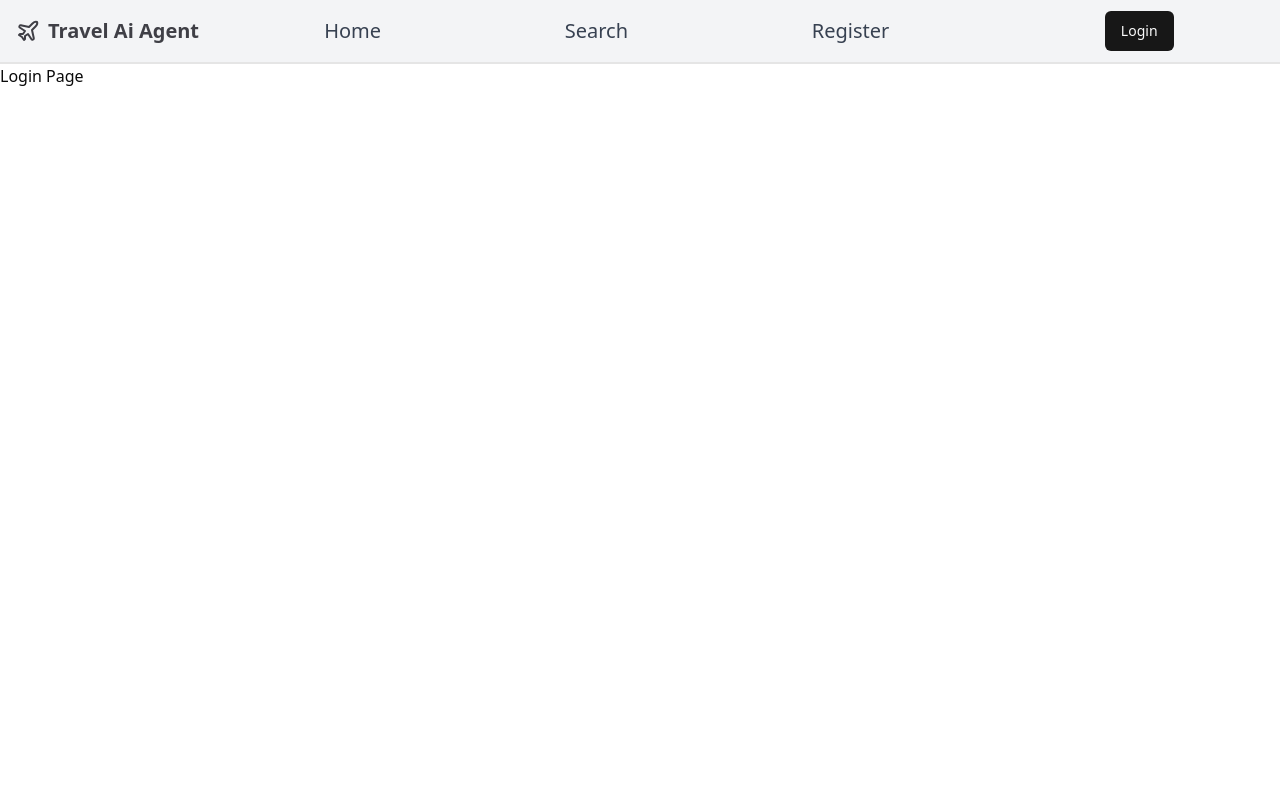
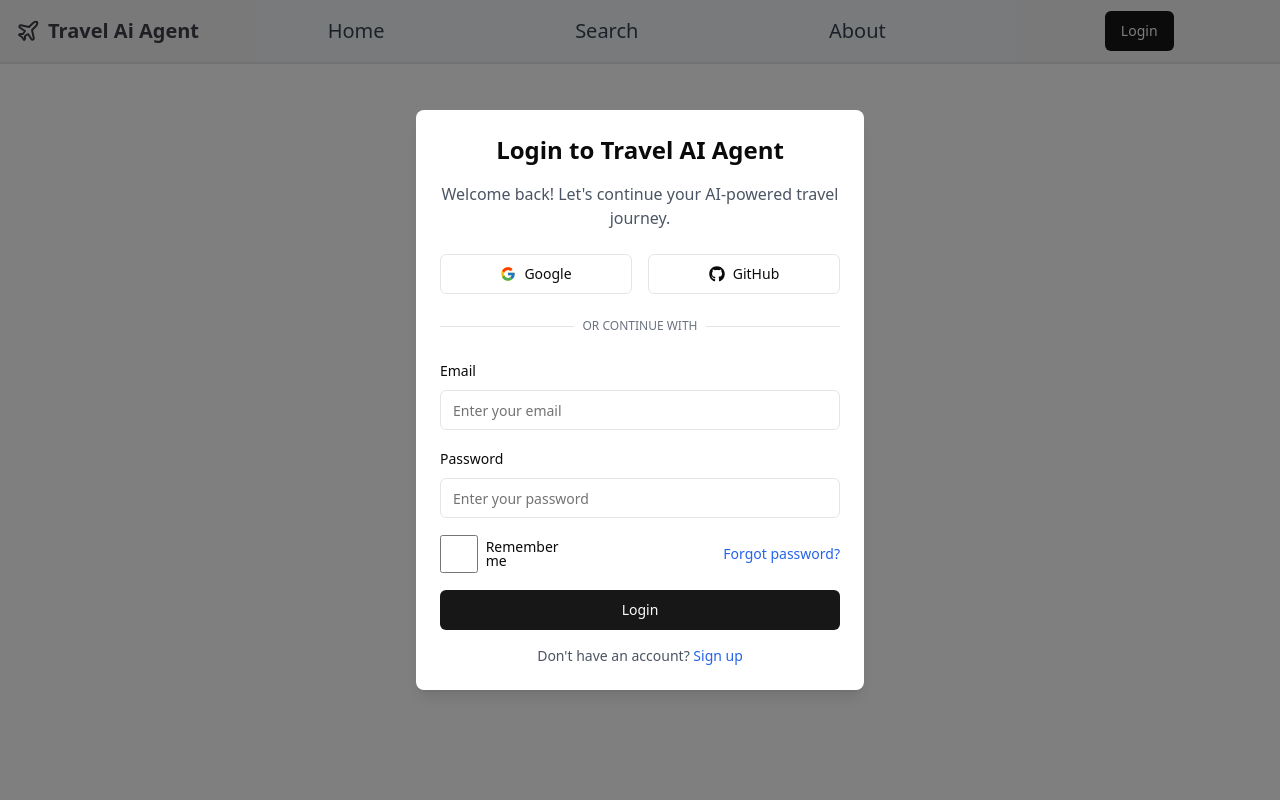
Before and after one commit to PRASHANTSWAROOP001/Travel-AI-Agent, a React (Vite) app: page /login in a window 1280 px wide. Shown: the top 800 px of the page. Built offline with nearby package versions, Linux system fonts and the light colour scheme.

Commit message:
Added Regsitration Model And About Page

```diff
--- a/package.json
+++ b/package.json
@@ -10,16 +10,19 @@
     "preview": "vite preview"
   },
   "dependencies": {
+    "@clerk/clerk-react": "^5.9.0",
     "@radix-ui/react-accordion": "^1.2.0",
     "@radix-ui/react-label": "^2.1.0",
     "@radix-ui/react-progress": "^1.1.0",
     "@radix-ui/react-slot": "^1.1.0",
+    "@supabase/supabase-js": "^2.45.4",
     "axios": "^1.7.7",
     "class-variance-authority": "^0.7.0",
     "clsx": "^2.1.1",
     "lucide-react": "^0.439.0",
     "react": "^18.3.1",
     "react-dom": "^18.3.1",
+    "react-icons": "^5.3.0",
     "react-markdown": "^9.0.1",
     "react-router-dom": "^6.26.2",
     "tailwind-merge": "^2.5.2",
--- a/src/App.jsx
+++ b/src/App.jsx
@@ -9,7 +9,7 @@ import HomePage from "./pages/HomePage"
 const LoginPage = lazy(() => import("./pages/LoginPage"))
 const SavedTrip = lazy(() => import("./pages/SavedTrip"))
 const SearchPage = lazy(() => import("./pages/SearchPage"))
-const RegistrationPage = lazy(()=>import("./pages/RegistrationPage"))
+const About = lazy(()=>import("./pages/About"))
 
 
 function App() {
@@ -25,10 +25,10 @@ function App() {
       },
 
       {
-        path:"Registration",
+        path:"About",
         element:(
           <Suspense fallback={<div className='text-3xl text-gray-700 mt-10'> Loading... </div>}>
-            <RegistrationPage/>
+            <About/>
           </Suspense>
         )
       },
--- a/src/layout/Layout.jsx
+++ b/src/layout/Layout.jsx
@@ -51,7 +51,7 @@ function Layout() {
             <Link to="/search">Search</Link>
           </li>
           <li>
-            <Link to="/Registration">Register</Link>
+            <Link to="/About">About</Link>
           </li>
         </ul>
 
@@ -94,14 +94,14 @@ function Layout() {
             </li>
             <li className="w-full">
               <Link
-                to="/Registration"
+                to="/About"
                 className="block py-3 text-center w-full hover:bg-gray-100 hover:text-gray-900 transition-colors duration-200"
               >
-                Register
+                About
               </Link>
             </li>
             <li className="flex justify-center items-center w-full py-3">
-              <Button className="w-full mx-6">Login</Button>
+              <Button className="w-full mx-6" >Login</Button>
             </li>
           </ul>
         </div>
--- /dev/null
+++ b/src/pages/About.jsx
@@ -0,0 +1,12 @@
+import React from "react";
+
+
+function About (){
+    return(
+        <div>
+            About Page
+        </div>
+    )
+}
+
+export default About;
--- a/src/pages/HomePage.jsx
+++ b/src/pages/HomePage.jsx
@@ -1,8 +1,8 @@
-import React from 'react';
-import { PlaneIcon, MapPin, Calendar, Plane } from 'lucide-react';
+import { useEffect, React, useState } from 'react';
+import { MapPin, Calendar, Plane } from 'lucide-react';
 import { Button } from '../components/ui/button';
 
-import { Link } from 'react-router-dom';
+import { Link, useSearchParams } from 'react-router-dom';
 
 import {
   Card,
@@ -19,7 +19,35 @@ import {
   AccordionTrigger,
 } from '@/components/ui/accordion';
 
+import Register from './RegistrationPage';
+
 function HomePage() {
+
+  const [searchParams, setSearchParams] = useSearchParams()
+
+  const [isOpen, setIsOpen] = useState(false)
+
+  const handleOverlayClick = (e) => {
+
+    if (e.target === e.currentTarget) {
+      setIsOpen(false);
+    }
+
+  };
+
+  useEffect(() => {
+
+    if (searchParams.get("openModal") === 'true') {
+      setIsOpen(true)
+
+      searchParams.delete("openModal")
+      setSearchParams(searchParams)
+    }
+
+  }, [searchParams])
+
+
+
   return (
     <div className="flex flex-col w-full min-h-screen">
       <main className="w-full">
@@ -40,10 +68,9 @@ function HomePage() {
                   {' '}
                   <Button> Get Started </Button>{' '}
                 </Link>
-                <Link to="/Registration">
-                  {' '}
-                  <Button variant="green"> Register </Button>{' '}
-                </Link>
+
+                <Button onClick={() => (setIsOpen(true))} variant="green"> Register </Button>{' '}
+
               </div>
             </div>
           </div>
@@ -195,6 +222,18 @@ function HomePage() {
             </Accordion>
           </div>
         </section>
+
+        {isOpen && (
+          <div
+            onClick={handleOverlayClick}
+            className="fixed inset-0 bg-black bg-opacity-50 flex justify-center items-center z-50"
+          >
+
+            <Register />
+
+          </div>
+        )}
+
       </main>
     </div>
   );
--- a/src/pages/LoginPage.jsx
+++ b/src/pages/LoginPage.jsx
@@ -1,9 +1,67 @@
-function LoginPage() {
+import { useState } from 'react'
+import { Button } from "@/components/ui/button"
+import { Input } from "@/components/ui/input"
+import { Label } from "@/components/ui/label"
+import { FcGoogle } from "react-icons/fc";
+import { FaGithub } from "react-icons/fa";
+import { Link } from 'react-router-dom'
+
+export default function LoginPage() {
+
   return (
-    <div>
-      <h1>Login Page</h1>
+    <div className="fixed inset-0 bg-black bg-opacity-50 flex items-center justify-center p-4">
+      <div className="bg-white rounded-lg shadow-lg w-full max-w-md">
+        <div className="p-6">
+          <h2 className="text-2xl font-bold mb-4 text-center">Login to Travel AI Agent</h2>
+          <p className="text-center text-gray-600 mb-6">
+            Welcome back! Let's continue your AI-powered travel journey.
+          </p>
+          <div className="flex space-x-4 mb-6">
+            <Button variant="outline" className="w-1/2 flex items-center justify-center">
+              <FcGoogle className="mr-2 h-4 w-4" />
+              Google
+            </Button>
+            <Button variant="outline" className="w-1/2 flex items-center justify-center">
+              <FaGithub className="mr-2 h-4 w-4" />
+              GitHub
+            </Button>
+          </div>
+          <div className="relative mb-6">
+            <div className="absolute inset-0 flex items-center">
+              <span className="w-full border-t" />
+            </div>
+            <div className="relative flex justify-center text-xs uppercase">
+              <span className="bg-white px-2 text-gray-500">Or continue with</span>
+            </div>
+          </div>
+          <form className="space-y-4">
+            <div className="space-y-2">
+              <Label htmlFor="email">Email</Label>
+              <Input id="email" placeholder="Enter your email" type="email" required />
+            </div>
+            <div className="space-y-2">
+              <Label htmlFor="password">Password</Label>
+              <Input id="password" placeholder="Enter your password" type="password" required />
+            </div>
+            <div className="flex items-center justify-between">
+              <Label htmlFor="remember" className="flex items-center gap-2">
+                <Input id="remember" type="checkbox" />
+                Remember me
+              </Label>
+              <Link href="/forgot-password" className="text-sm text-blue-600 hover:underline">
+                Forgot password?
+              </Link>
+            </div>
+            <Button type="submit" className="w-full">Login</Button>
+          </form>
+          <p className="mt-4 text-center text-sm text-gray-600">
+            Don't have an account?{" "}
+            <Link to="/?openModal=true" className="text-blue-600 hover:underline">
+              Sign up
+            </Link>
+          </p>
+        </div>
+      </div>
     </div>
-  );
+  )
 }
-
-export default LoginPage;
--- a/src/pages/RegistrationPage.jsx
+++ b/src/pages/RegistrationPage.jsx
@@ -1,5 +1,51 @@
-function RegistrationPage() {
-  return <div>Registration Page </div>;
+import { useState } from 'react'
+import { Button } from "../components/ui/button"
+import { Input } from "../components/ui/input"
+import { Label } from "../components/ui/label"
+import { FcGoogle } from "react-icons/fc";
+import { FaGithub } from "react-icons/fa";
+
+export default function Register() {
+
+  return (
+
+    <div className="bg-white rounded-lg shadow-lg w-[90%] sm:w-full max-w-md">
+      <div className="p-6">
+        <h2 className="text-2xl font-bold mb-4 text-center">Registration at Travel AI Agent</h2>
+        <p className="text-center text-gray-600 mb-6">
+          Join us to explore the world with AI-powered travel recommendations!
+        </p>
+        <div className="flex space-x-4 mb-6">
+          <Button variant="outline" className="w-1/2 flex items-center justify-center">
+            <FcGoogle className="mr-2 h-4 w-4" />
+            Google
+          </Button>
+          <Button variant="outline" className="w-1/2 flex items-center justify-center">
+            <FaGithub className="mr-2 h-4 w-4" />
+            GitHub
+          </Button>
+        </div>
+        <div className="relative mb-6">
+          <div className="absolute inset-0 flex items-center">
+            <span className="w-full border-t" />
+          </div>
+          <div className="relative flex justify-center text-xs uppercase">
+            <span className="bg-white px-2 text-gray-500">Or continue with</span>
+          </div>
+        </div>
+        <form className="space-y-4">
+          <div className="space-y-2">
+            <Label htmlFor="email">Email</Label>
+            <Input id="email" placeholder="Enter your email" type="email" required />
+          </div>
+          <div className="space-y-2">
+            <Label htmlFor="password">Password</Label>
+            <Input id="password" placeholder="Enter your password" type="password" required />
+          </div>
+          <Button type="submit" className="w-full">Register</Button>
+        </form>
+      </div>
+    </div>
+
+  )
 }
-
-export default RegistrationPage;
```
Also changed, not shown: 1 other file (tests, documents, lock files or other folders).
